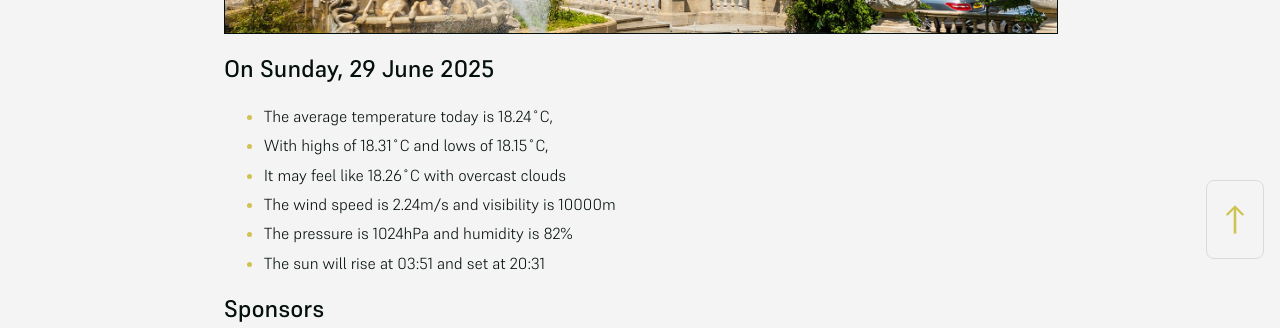
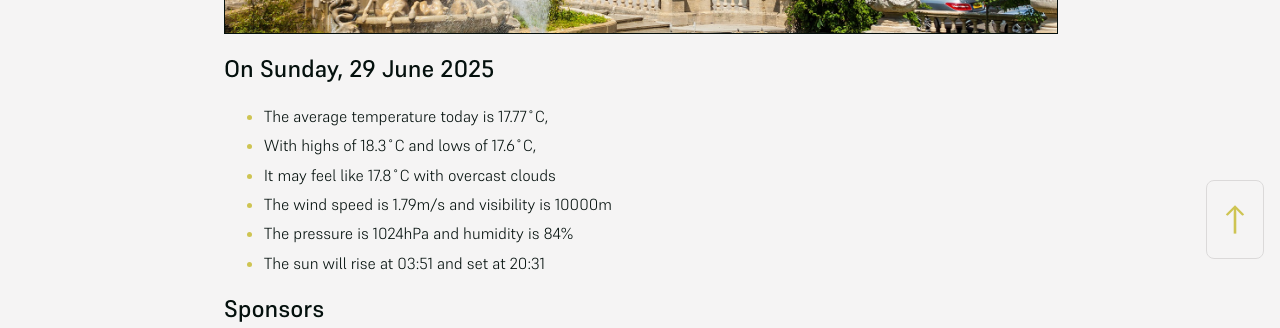
Before and after one commit to mat-0/cheltenham-open-data, a Jekyll site: the page built from index.md, in a window 1280 px wide. Shown: the part 625-953 px from the top of the page. Built offline with Jekyll 4.4.1, drawn with Linux system fonts in a browser that asks for light colours.

Commit message:
Updated 2025-06-29 03:25:10

```diff
--- a/index.md
+++ b/index.md
@@ -10,11 +10,11 @@ seo: Menu
 <!-- weather_marker starts -->
 ## On Sunday, 29 June 2025
 
-- The average temperature today is 18.24˚C,
-- With highs of 18.31˚C and lows of 18.15˚C,
-- It may feel like 18.26˚C with overcast clouds
-- The wind speed is 2.24m/s and visibility is 10000m
-- The pressure is 1024hPa and humidity is 82%
+- The average temperature today is 17.77˚C,
+- With highs of 18.3˚C and lows of 17.6˚C,
+- It may feel like 17.8˚C with overcast clouds
+- The wind speed is 1.79m/s and visibility is 10000m
+- The pressure is 1024hPa and humidity is 84%
 - The sun will rise at 03:51 and set at 20:31
 
 <!-- weather_marker ends -->
```
Also changed, not shown: _data/flood.json (+5 -48 lines), _pages/news.md (+3 -3 lines).
